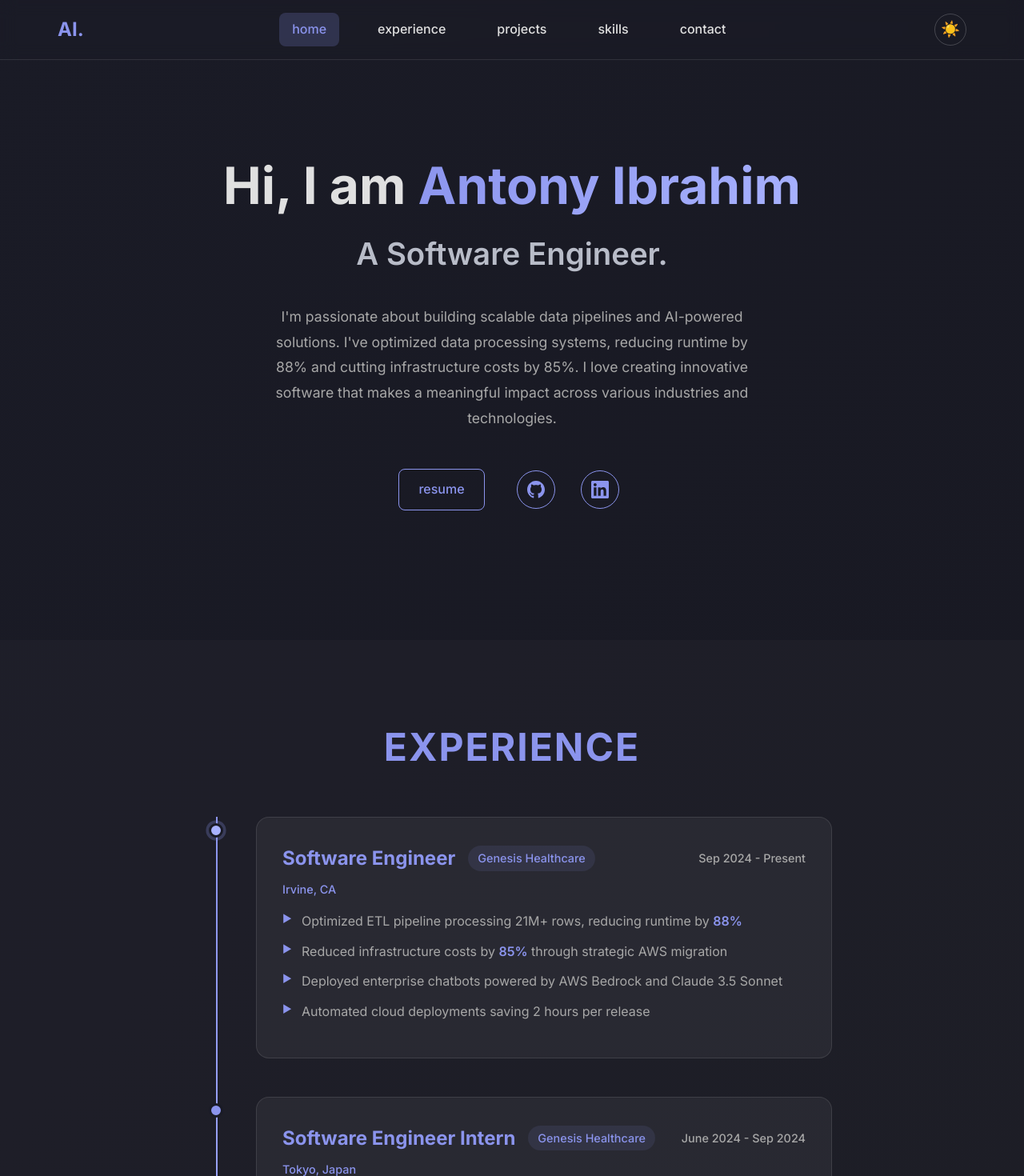
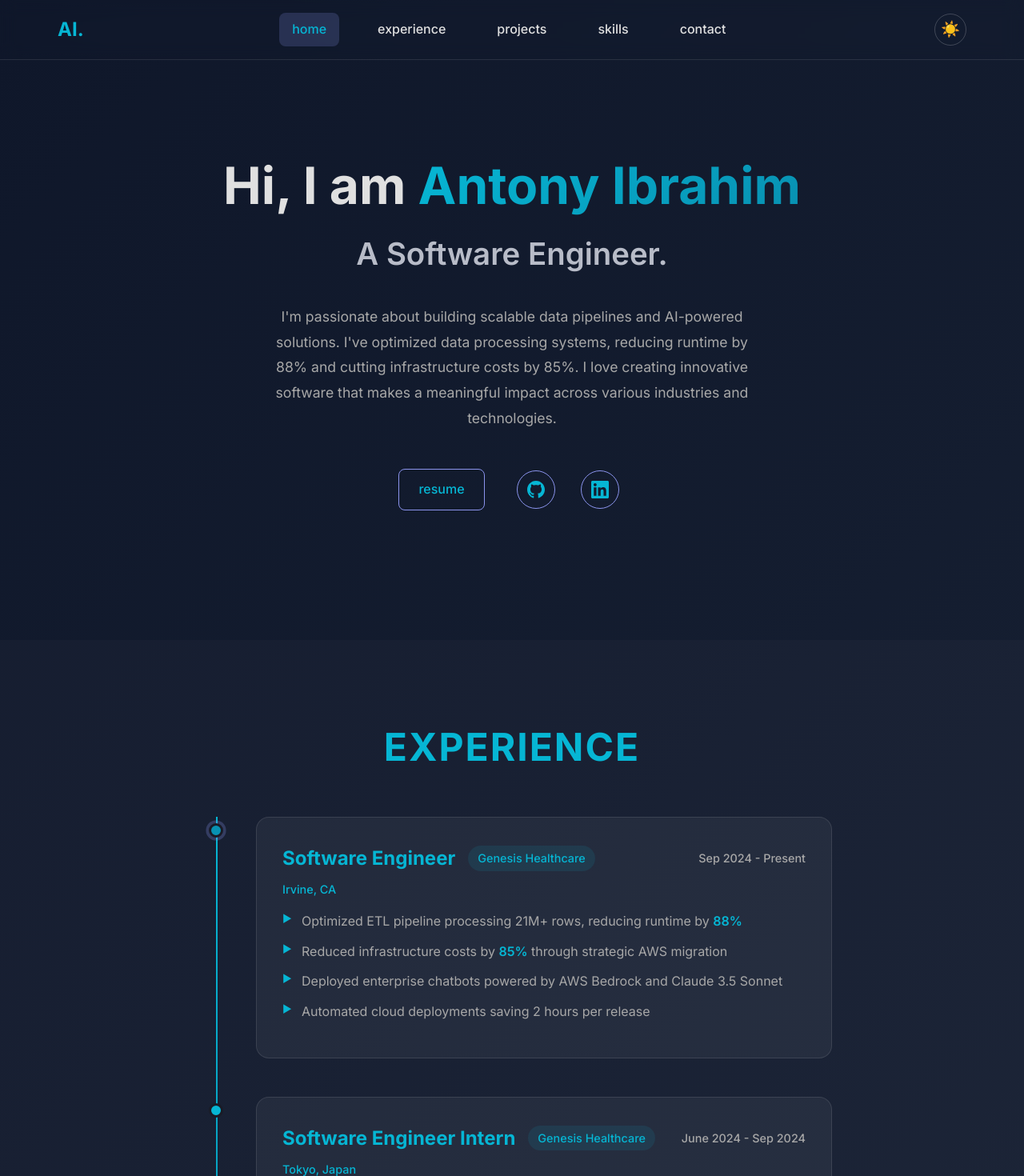
Before and after one commit to AntonyI1/antony-portfolio-website, a React (Vite) app: page / in a window 1280 px wide. Shown: the top 1470 px of the page at 80% size. Built offline with nearby package versions, Linux system fonts and the light colour scheme.

Commit message:
Updating readme and applying new color schema

```diff
--- a/src/react-app/App.css
+++ b/src/react-app/App.css
@@ -22,7 +22,7 @@ body {
 }
 
 .app.dark {
-  background: linear-gradient(135deg, #1a1b26 0%, #16161e 100%);
+  background: linear-gradient(135deg, #0f172a 0%, #1e293b 100%);
   color: #e0e0e0;
 }
 
@@ -60,7 +60,7 @@ body {
 .logo-text {
   font-size: 1.5rem;
   font-weight: 700;
-  color: #8b94ed;
+  color: #06b6d4;
   text-decoration: none;
   transition: all 0.3s ease;
 }
@@ -93,14 +93,14 @@ body {
 }
 
 .nav-link:hover {
-  background: rgba(139, 148, 237, 0.1);
-  color: #8b94ed;
+  background: rgba(6, 182, 212, 0.1);
+  color: #06b6d4;
   transform: translateY(-2px);
 }
 
 .nav-link.active {
   background: rgba(139, 148, 237, 0.2);
-  color: #8b94ed;
+  color: #06b6d4;
 }
 
 /* Theme toggle */
@@ -126,7 +126,7 @@ body {
 }
 
 .theme-toggle:hover {
-  background: rgba(139, 148, 237, 0.1);
+  background: rgba(6, 182, 212, 0.1);
   transform: scale(1.1);
 }
 
@@ -148,8 +148,8 @@ body {
 }
 
 .highlight {
-  color: #8b94ed;
-  background: linear-gradient(135deg, #8b94ed 0%, #a8b2ff 100%);
+  color: #06b6d4;
+  background: linear-gradient(135deg, #06b6d4 0%, #0891b2 100%);
   -webkit-background-clip: text;
   -webkit-text-fill-color: transparent;
   background-clip: text;
@@ -195,12 +195,12 @@ body {
 .btn-primary {
   background: transparent;
   border-color: #8b94ed;
-  color: #8b94ed;
+  color: #06b6d4;
   margin-right: 1rem;
 }
 
 .btn-primary:hover {
-  background: #8b94ed;
+  background: #06b6d4;
   color: #1a1b26;
   transform: translateY(-2px);
   box-shadow: 0 10px 25px rgba(139, 148, 237, 0.3);
@@ -209,7 +209,7 @@ body {
 .btn-icon {
   background: transparent;
   border-color: #8b94ed;
-  color: #8b94ed;
+  color: #06b6d4;
   padding: 0.75rem;
   margin: 0 0.5rem;
   border-radius: 50%;
@@ -218,7 +218,7 @@ body {
 }
 
 .btn-icon:hover {
-  background: #8b94ed;
+  background: #06b6d4;
   color: #1a1b26;
   transform: translateY(-2px) scale(1.1);
 }
@@ -243,7 +243,7 @@ body {
   font-weight: 700;
   text-align: center;
   margin-bottom: 3rem;
-  color: #8b94ed;
+  color: #06b6d4;
   text-transform: uppercase;
   letter-spacing: 2px;
 }
@@ -287,7 +287,7 @@ body {
   left: 0;
   right: 0;
   height: 2px;
-  background: linear-gradient(90deg, #8b94ed, #a8b2ff);
+  background: linear-gradient(90deg, #06b6d4, #0891b2);
   transform: scaleX(0);
   transition: transform 0.3s ease;
 }
@@ -305,7 +305,7 @@ body {
 .project-title {
   font-size: 1.5rem;
   font-weight: 700;
-  color: #8b94ed;
+  color: #06b6d4;
   margin-bottom: 1rem;
 }
 
@@ -327,8 +327,8 @@ body {
 }
 
 .tech-tag {
-  background: rgba(139, 148, 237, 0.1);
-  color: #8b94ed;
+  background: rgba(6, 182, 212, 0.1);
+  color: #06b6d4;
   padding: 0.25rem 0.75rem;
   border-radius: 20px;
   font-size: 0.85rem;
@@ -341,15 +341,15 @@ body {
   justify-content: center;
   width: 40px;
   height: 40px;
-  background: rgba(139, 148, 237, 0.1);
-  color: #8b94ed;
+  background: rgba(6, 182, 212, 0.1);
+  color: #06b6d4;
   border-radius: 50%;
   transition: all 0.3s ease;
   margin: 0 auto;
 }
 
 .project-link:hover {
-  background: #8b94ed;
+  background: #06b6d4;
   color: #1a1b26;
   transform: scale(1.1);
 }
@@ -389,7 +389,7 @@ body {
 .skill-category-title {
   font-size: 1.2rem;
   font-weight: 600;
-  color: #8b94ed;
+  color: #06b6d4;
   margin-bottom: 1.5rem;
   text-align: center;
   position: relative;
@@ -403,7 +403,7 @@ body {
   transform: translateX(-50%);
   width: 40px;
   height: 2px;
-  background: linear-gradient(90deg, #8b94ed, #a8b2ff);
+  background: linear-gradient(90deg, #06b6d4, #0891b2);
   border-radius: 1px;
 }
 
@@ -448,7 +448,7 @@ body {
 .skill-tag:hover {
   background: rgba(139, 148, 237, 0.15);
   border-color: #8b94ed;
-  color: #8b94ed;
+  color: #06b6d4;
   transform: translateY(-2px);
   box-shadow: 0 4px 12px rgba(139, 148, 237, 0.2);
 }
@@ -476,7 +476,7 @@ body {
   top: 0;
   bottom: 0;
   width: 2px;
-  background: linear-gradient(180deg, #8b94ed 0%, #a8b2ff 100%);
+  background: linear-gradient(180deg, #06b6d4 0%, #0891b2 100%);
 }
 
 .timeline-item {
@@ -492,15 +492,15 @@ body {
   width: 18px;
   height: 18px;
   border-radius: 50%;
-  background: #8b94ed;
+  background: #06b6d4;
   border: 3px solid #1a1b26;
   z-index: 2;
   transition: all 0.3s ease;
 }
 
 .timeline-marker.current {
-  background: #a8b2ff;
-  box-shadow: 0 0 0 4px rgba(139, 148, 237, 0.2);
+  background: #0891b2;
+  box-shadow: 0 0 0 4px rgba(6, 182, 212, 0.2);
   animation: pulse 2s infinite;
 }
 
@@ -547,13 +547,13 @@ body {
 .timeline-header h3 {
   font-size: 1.5rem;
   font-weight: 700;
-  color: #8b94ed;
+  color: #06b6d4;
   margin: 0;
 }
 
 .timeline-company {
-  background: rgba(139, 148, 237, 0.1);
-  color: #8b94ed;
+  background: rgba(6, 182, 212, 0.1);
+  color: #06b6d4;
   padding: 0.25rem 0.75rem;
   border-radius: 20px;
   font-size: 0.9rem;
@@ -572,7 +572,7 @@ body {
 }
 
 .timeline-location {
-  color: #8b94ed;
+  color: #06b6d4;
   font-size: 0.9rem;
   margin-bottom: 1rem;
   font-weight: 500;
@@ -600,12 +600,12 @@ body {
   content: '▶';
   position: absolute;
   left: 0;
-  color: #8b94ed;
+  color: #06b6d4;
   font-size: 0.8rem;
 }
 
 .timeline-achievements strong {
-  color: #8b94ed;
+  color: #06b6d4;
   font-weight: 600;
 }
 
```
Also changed, not shown: 1 other file (tests, documents, lock files or other folders).
